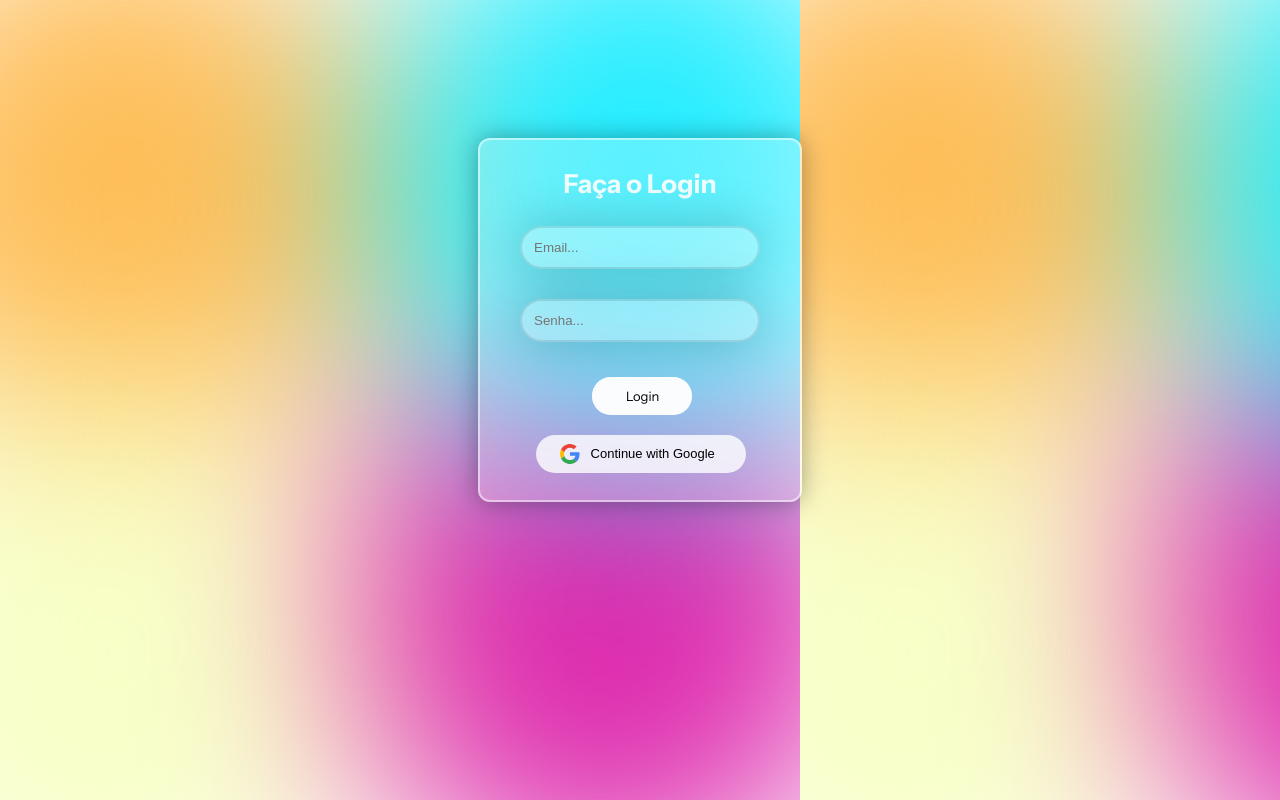
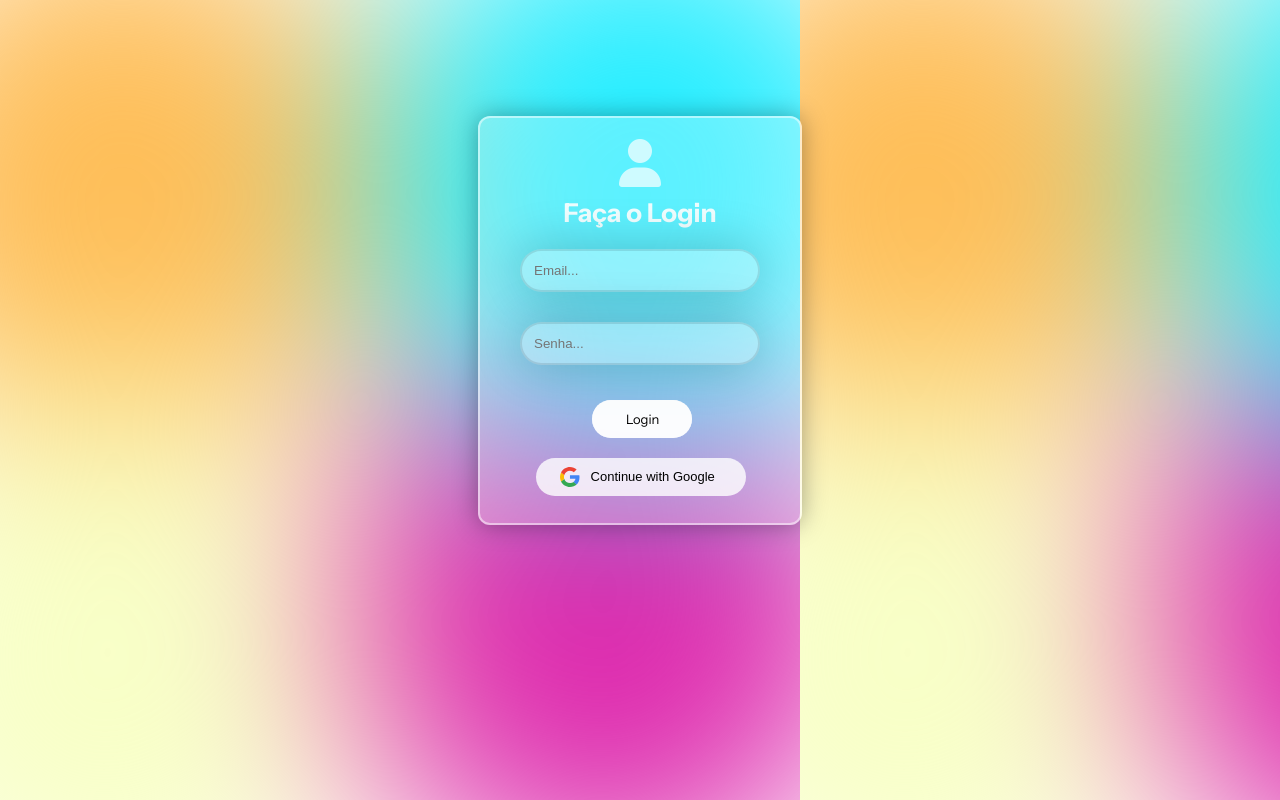
Before and after one commit to welisonvidal/tela-de-login, a plain HTML site: page index.html in a window 1280 px wide. Drawn offline with Linux system fonts and the light colour scheme.

Commit message:
adiciinado icone

```diff
--- a/index.html
+++ b/index.html
@@ -8,12 +8,14 @@
   <title>HTML</title>
   <!-- Custom Styles -->
   <link rel="stylesheet" href="style.css">
+  <link rel="stylesheet" href="https://cdnjs.cloudflare.com/ajax/libs/font-awesome/6.4.0/css/all.min.css">
 </head>
 
 <body>
 
   <div class="container">
     <div class="content">
+      <i id="icone"  class="fa fa-user fa-3x"></i>
        <h1>Faça o Login</h1>
        <input id="iemail" type="email" placeholder="Email...">
        <input id="isenha" type="password" placeholder="Senha...">
--- a/style.css
+++ b/style.css
@@ -24,7 +24,8 @@ h1{
   color: rgba(255, 255, 255, 0.9);
   font-size: 26px;
   text-align: center;
-  padding-bottom: 26px;
+  margin-top: 10px;
+  padding-bottom: 20px;
 }
 
 .content {
@@ -32,14 +33,23 @@ h1{
   flex-direction: column;
   justify-content: center;
   width: 240px;
-  height: 360px;
+  height: 390px;
   background-color: rgba(255, 255, 255, 0.25);
   border: 2px solid rgba(255, 255, 255, 0.5);
   border-radius: 12px;
   padding: 0px 40px;
+  padding-bottom: 15px;
   box-shadow: 0px 0px 25px #00000056;
 }
 
+#icone{
+  display: inline-block;
+  margin-top: 10px;
+  text-align: center;
+  border: none;
+  color: rgba(255, 255, 255, 0.7);
+
+}
 
 input {
   outline: unset;
```
